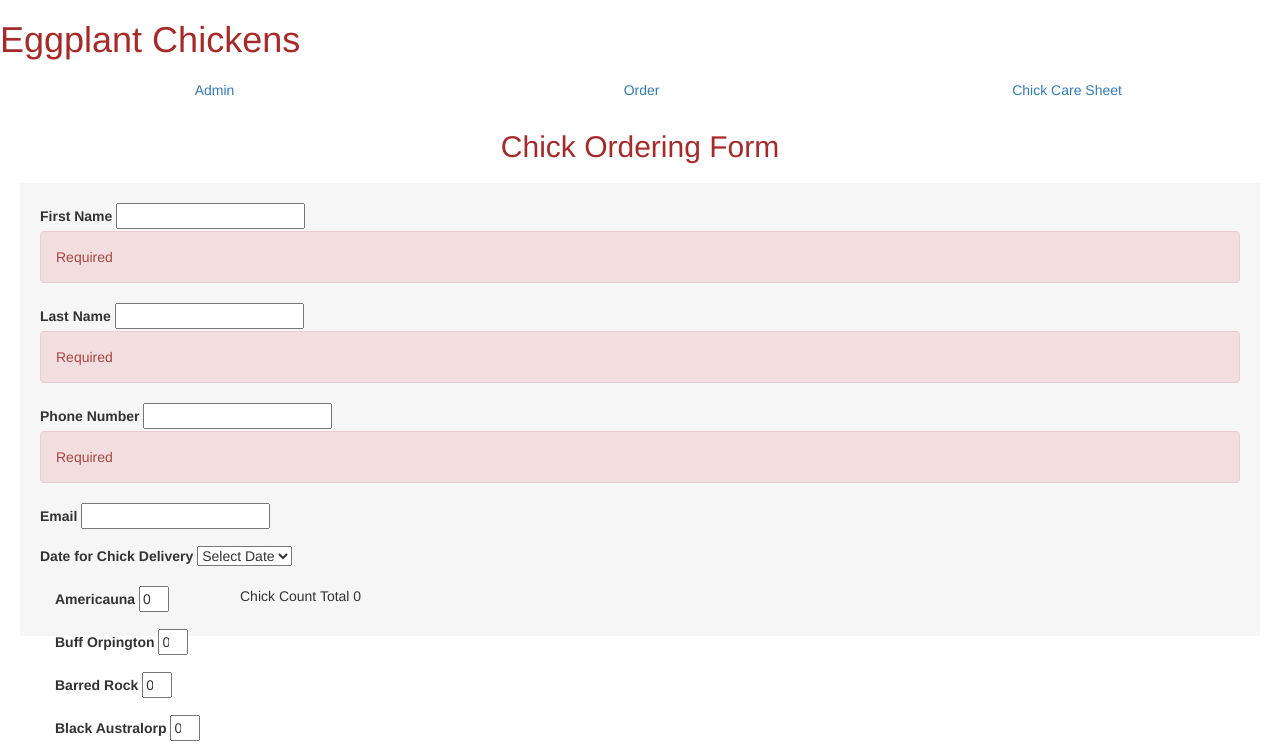
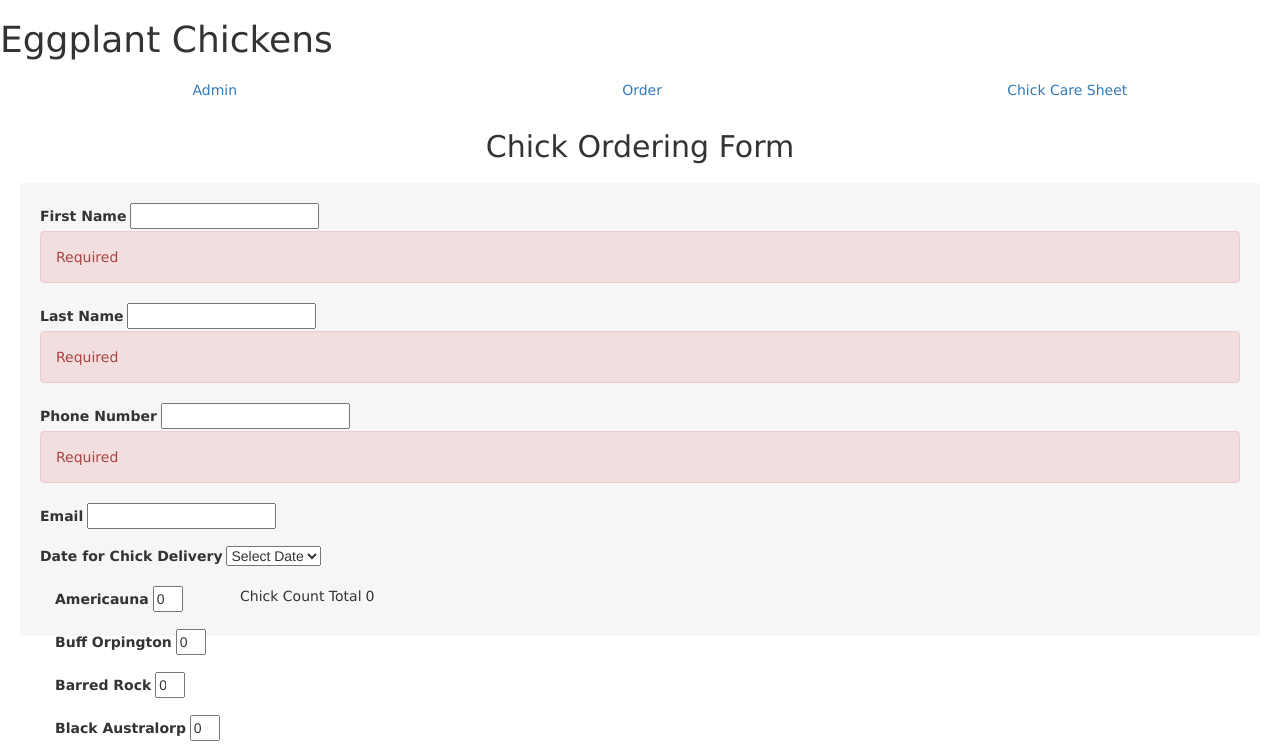
Before and after one commit to rondeo/eggplant_chickens, a website: page client/views/index.html in a window 1280 px wide. Shown: the top 755 px of the page. Drawn offline with Linux system fonts and the light colour scheme; files that its build step writes are made by us from their sources; no server answers; files whose address does not match are found by name.

Commit message:
font family normailization

```diff
--- a/client/styles/stylesheet.css
+++ b/client/styles/stylesheet.css
@@ -1,5 +1,5 @@
-h1, h2 {
-  color: brown;
+h1, h2, h3, h4, h5, h6, p, a, label {
+  font-family: verdana, geneva, sans-serif;
 }
 .chicknumber {
   text-align: center;
--- a/server/public/assets/scripts/app.min.js
+++ b/server/public/assets/scripts/app.min.js
@@ -1,2 +1,2 @@
-/*! 2017-02-15 */
+/*! 2017-02-28 */
 var mainApp=angular.module("mainApp",["ngRoute"]);mainApp.config(["$routeProvider",function(a){a.when("/admin",{templateUrl:"assets/views/routes/admin.html",controller:"AdminController"}).when("/chickform",{templateUrl:"assets/views/routes/chickform.html",controller:"ChickFormController"}).otherwise({redirectTo:"chickform"})}]);
--- a/server/public/assets/styles/stylesheet.css
+++ b/server/public/assets/styles/stylesheet.css
@@ -1,5 +1,5 @@
-h1, h2 {
-  color: brown;
+h1, h2, h3, h4, h5, h6, p, a, label {
+  font-family: verdana, geneva, sans-serif;
 }
 .chicknumber {
   text-align: center;
```
Also changed, not shown: server/public/assets/scripts/controllers/controllers.min.js (+1 -1 lines), 1 other file.
